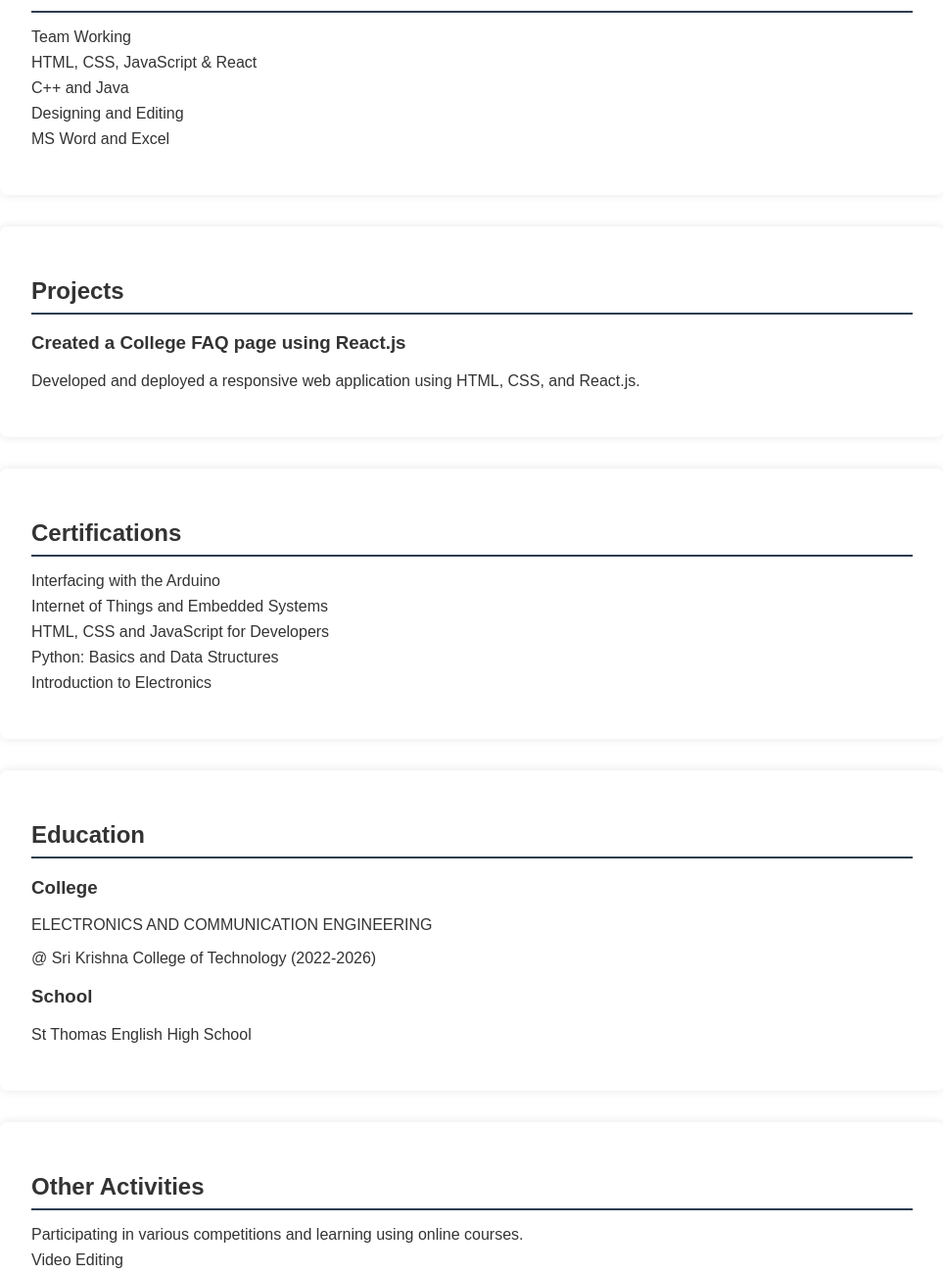
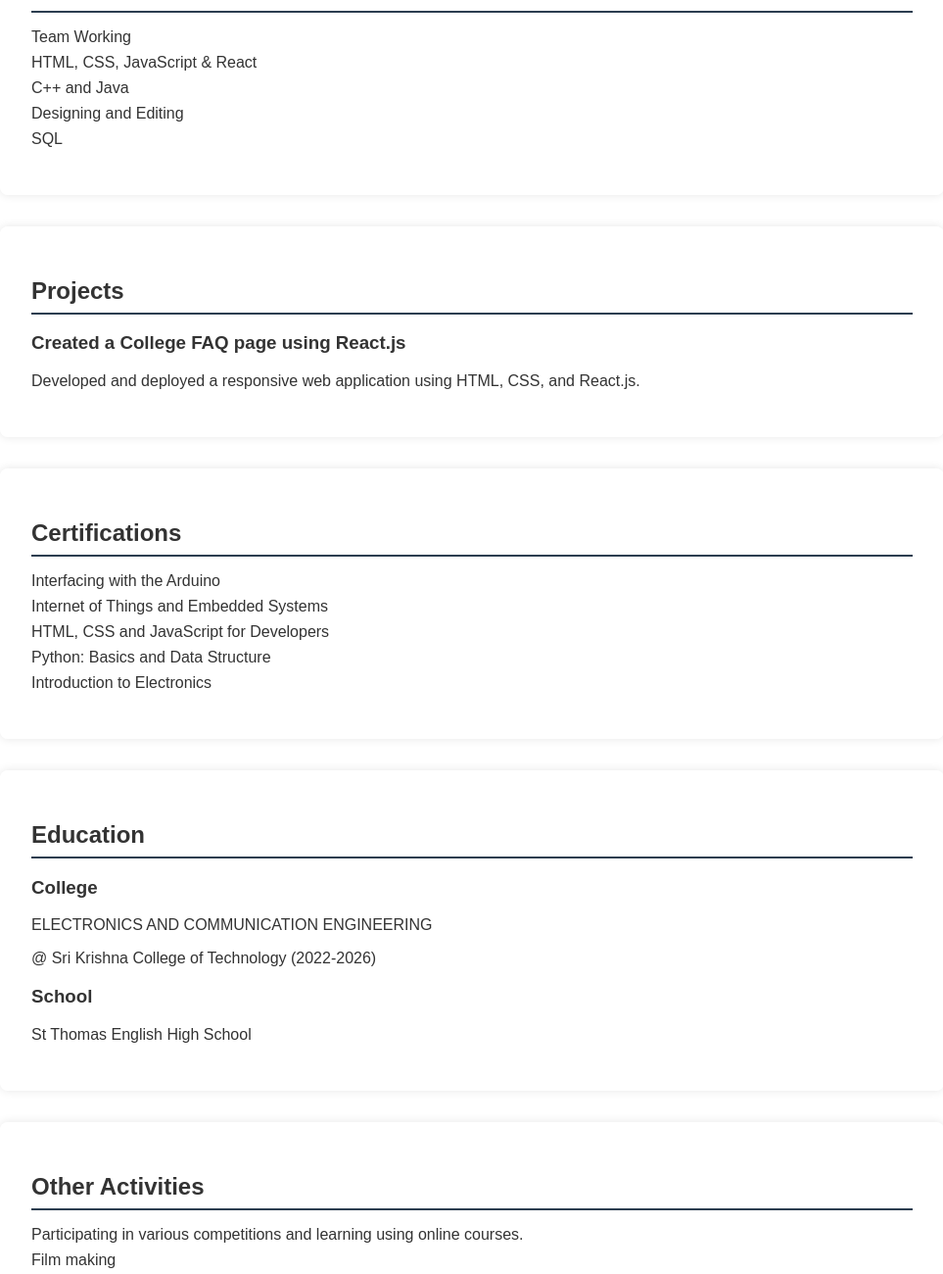
Before and after one commit to SanjayVershick/portfolio, a plain HTML site: page index.html in a window 1280 px wide. Shown: the part 880-2180 px from the top of the page at 98% size, without its empty margins (283-1246 px from the left). Drawn offline with Linux system fonts and the light colour scheme.

Commit message:
Update index.html

```diff
--- a/index.html
+++ b/index.html
@@ -62,7 +62,7 @@
                     <li>HTML, CSS, JavaScript & React</li>
                     <li>C++ and Java</li>
                     <li>Designing and Editing</li>
-                    <li>MS Word and Excel</li>
+                    <li>SQL</li>
                 </ul>
             </section>
             <section id="projects">
@@ -76,7 +76,7 @@
                     <li>Interfacing with the Arduino</li>
                     <li>Internet of Things and Embedded Systems</li>
                     <li>HTML, CSS and JavaScript for Developers</li>
-                    <li>Python: Basics and Data Structures</li>
+                    <li>Python: Basics and Data Structure</li>
                     <li>Introduction to Electronics</li>
                 </ul>
             </section>
@@ -92,7 +92,7 @@
                 <h2>Other Activities</h2>
                 <ul>
                     <li>Participating in various competitions and learning using online courses.</li>
-                    <li>Video Editing</li>
+                    <li>Film making</li>
                 </ul>
             </section>
         </div>
```
